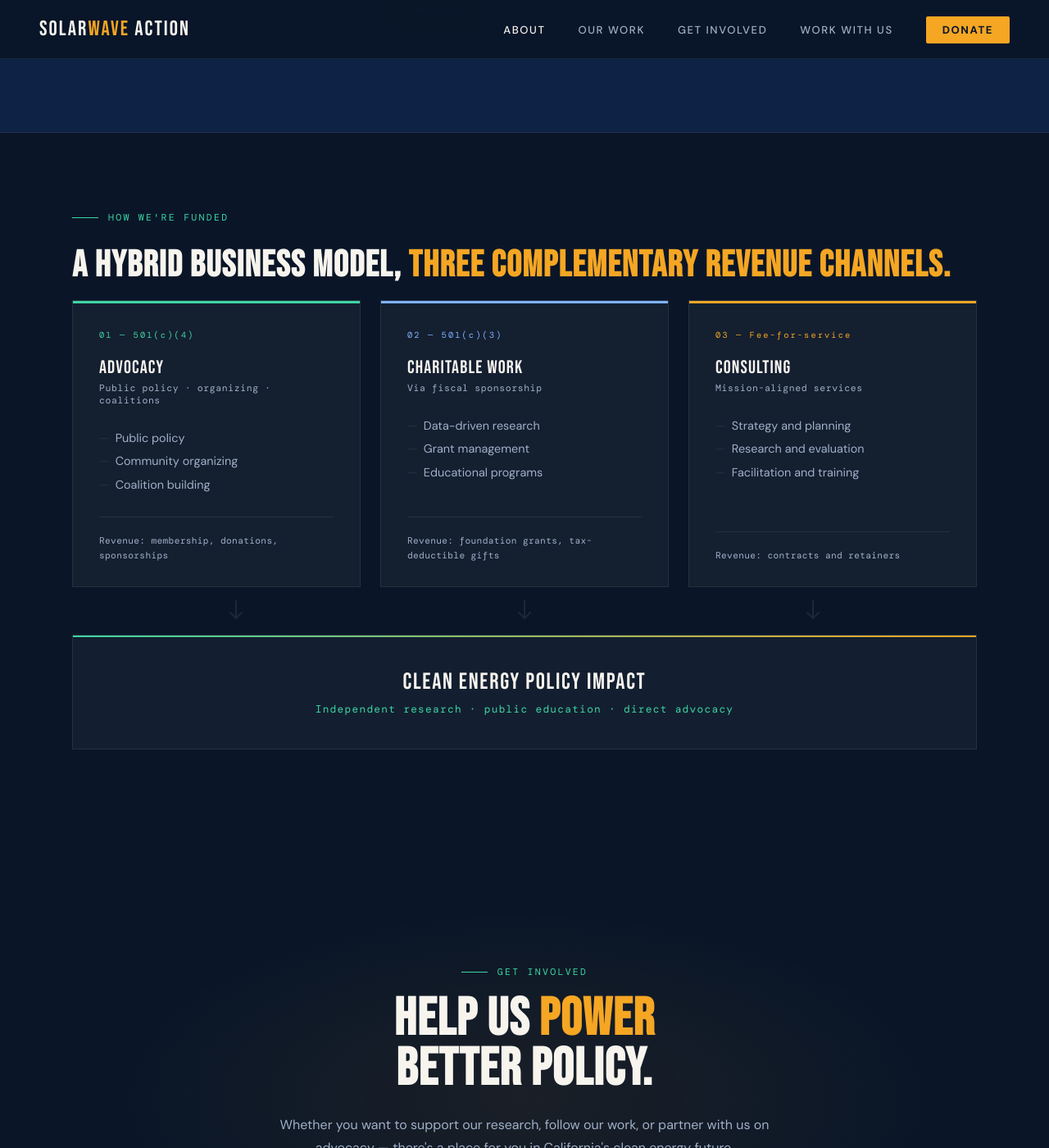
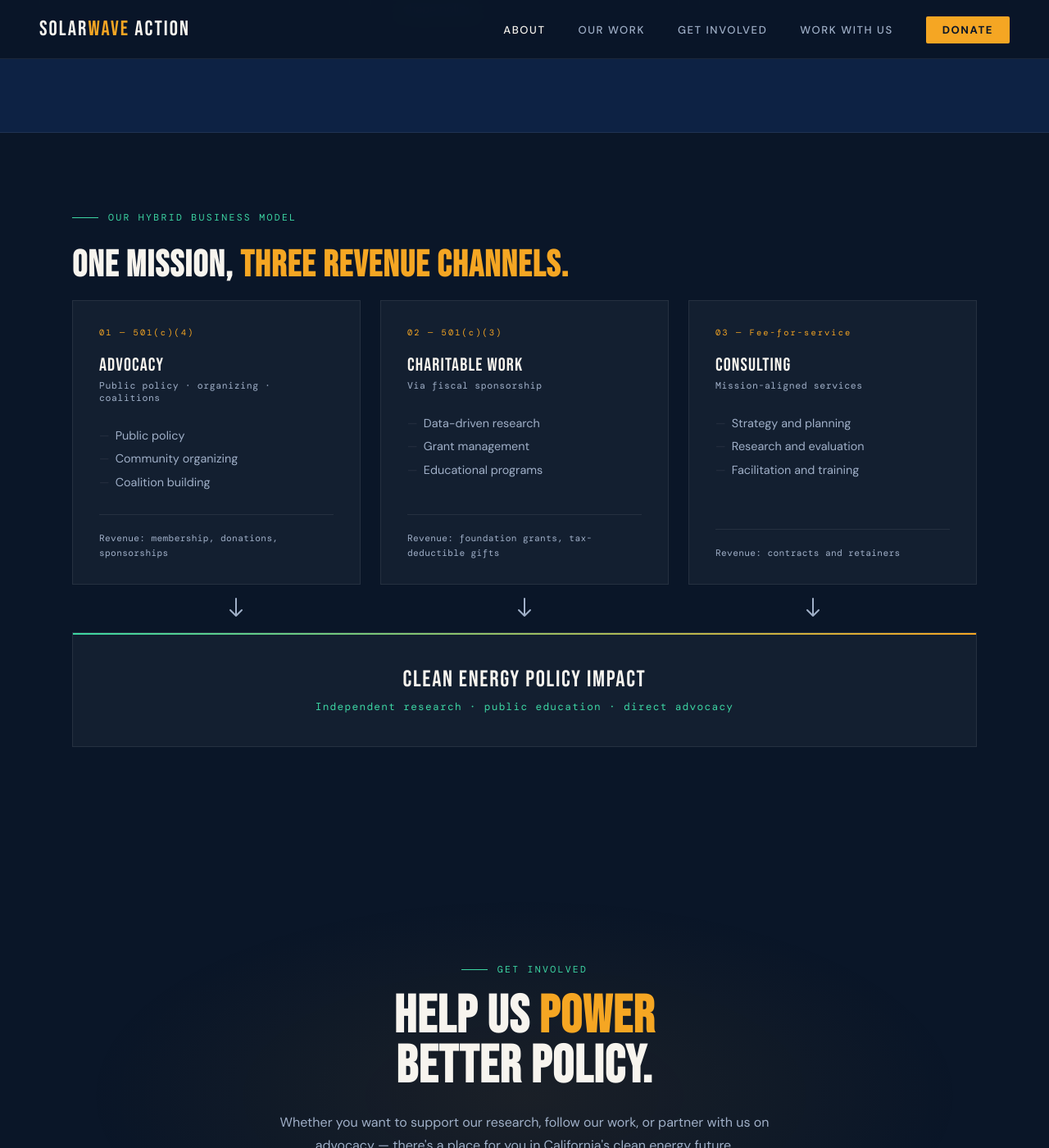
Before and after one commit to SolarWAVE-Action/solarwave-website, a Jekyll site: the page built from about/about.html, in a window 1280 px wide and 1400 px high, scrolled down 3129 px. Shown: the whole window at 82% size. Built offline with Jekyll 4.4.1, drawn with Linux system fonts in a browser that asks for light colours.

Commit message:
changing hybrid model title and card colors

```diff
--- a/about/about.html
+++ b/about/about.html
@@ -354,14 +354,18 @@ permalink: /about/
     .funding-card {
       background: var(--panel); border: 1px solid var(--border);
       overflow: hidden; display: flex; flex-direction: column;
+      position: relative;
       transition: border-color 0.3s, transform 0.3s;
     }
     .funding-card:hover { border-color: rgba(245,166,35,0.3); transform: translateY(-4px); }
-
-    .funding-card-bar { height: 3px; }
-    .funding-card-bar.advocacy   { background: var(--accent); }
-    .funding-card-bar.charitable { background: #7EB3FF; }
-    .funding-card-bar.consulting { background: var(--sun); }
+    .funding-card::after {
+      content: '';
+      position: absolute; top: 0; left: 0; right: 0; height: 2px;
+      background: linear-gradient(to right, var(--sun), var(--accent));
+      transform: scaleX(0); transform-origin: left;
+      transition: transform 0.3s;
+    }
+    .funding-card:hover::after { transform: scaleX(1); }
 
     .funding-card-body {
       padding: 2rem 2rem 1.75rem;
@@ -371,10 +375,8 @@ permalink: /about/
     .funding-card-num {
       font-family: 'DM Mono', monospace;
       font-size: 0.65rem; letter-spacing: 0.2em; margin-bottom: 1.25rem;
+      color: var(--sun);
     }
-    .funding-card-num.advocacy   { color: var(--accent); }
-    .funding-card-num.charitable { color: #7EB3FF; }
-    .funding-card-num.consulting { color: var(--sun); }
 
     .funding-card-title {
       font-family: 'Bebas Neue', sans-serif;
@@ -402,7 +404,7 @@ permalink: /about/
     .funding-arrows {
       display: grid; grid-template-columns: repeat(3, 1fr); padding: 0 1.5rem;
     }
-    .funding-arrow { display: flex; justify-content: center; padding: 1rem 0; color: var(--border); }
+    .funding-arrow { display: flex; justify-content: center; padding: 1rem 0; color: var(--muted); }
 
     .funding-impact {
       background: var(--panel); border: 1px solid var(--border);
@@ -783,15 +785,14 @@ permalink: /about/
 
   <!-- FUNDING MODEL -->
   <section class="funding">
-    <div class="eyebrow">How We're Funded</div>
-    <h2>A Hybrid Business Model, <span>Three complementary revenue channels.</span></h2>
+    <div class="eyebrow">Our Hybrid Business Model</div>
+    <h2>One Mission, <span>Three revenue channels.</span></h2>
 
     <div class="funding-cards">
 
       <div class="funding-card">
-        <div class="funding-card-bar advocacy"></div>
         <div class="funding-card-body">
-          <div class="funding-card-num advocacy">01 — 501(c)(4)</div>
+          <div class="funding-card-num">01 — 501(c)(4)</div>
           <div class="funding-card-title">Advocacy</div>
           <div class="funding-card-sub">Public policy · organizing · coalitions</div>
           <ul class="funding-card-list">
@@ -805,9 +806,8 @@ permalink: /about/
       </div>
 
       <div class="funding-card">
-        <div class="funding-card-bar charitable"></div>
         <div class="funding-card-body">
-          <div class="funding-card-num charitable">02 — 501(c)(3)</div>
+          <div class="funding-card-num">02 — 501(c)(3)</div>
           <div class="funding-card-title">Charitable Work</div>
           <div class="funding-card-sub">Via fiscal sponsorship</div>
           <ul class="funding-card-list">
@@ -821,9 +821,8 @@ permalink: /about/
       </div>
 
       <div class="funding-card">
-        <div class="funding-card-bar consulting"></div>
         <div class="funding-card-body">
-          <div class="funding-card-num consulting">03 — Fee-for-service</div>
+          <div class="funding-card-num">03 — Fee-for-service</div>
           <div class="funding-card-title">Consulting</div>
           <div class="funding-card-sub">Mission-aligned services</div>
           <ul class="funding-card-list">
```
